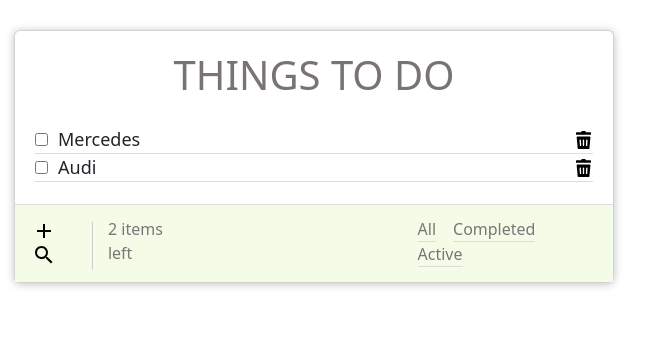
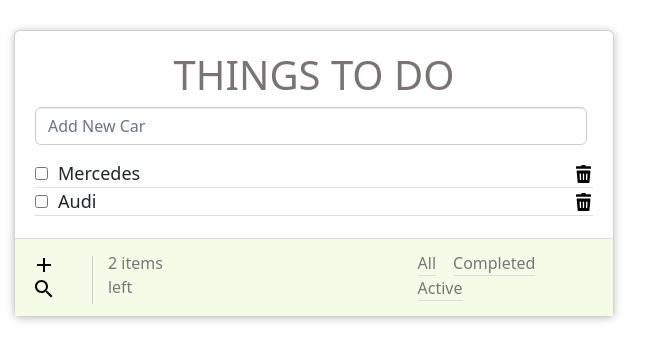
Before and after one commit to KhushalKoriya/Todolist, a React (Create React App) app: page / in a window 1280 px wide. Shown: the top 360 px of the page, without its empty margins (0-671 px from the left). Built offline with nearby package versions, Linux system fonts and the light colour scheme.

Commit message:
Changes in Css And Change Functionality

```diff
--- a/src/components/todolist/Todolist.css
+++ b/src/components/todolist/Todolist.css
@@ -20,7 +20,7 @@
 .todolistitem {
   padding-left: 0;
   list-style: none;
-  margin-top: 19px;
+  margin-top: 15px;
   margin-bottom: 22px;
   font-size: 18px;
 }
--- a/src/components/todolist/Todolist.js
+++ b/src/components/todolist/Todolist.js
@@ -10,7 +10,7 @@
   const [data, setData] = useState([]);
   const [filteredData, setfilteredData] = useState(data);
   // const [isDataUpdate, setIsDataUpdate] = useState([]);
-  const [change, setChange] = useState("");
+  const [change, setChange] = useState('add');
 
   useEffect(() => {
     setData(props.data);
```
